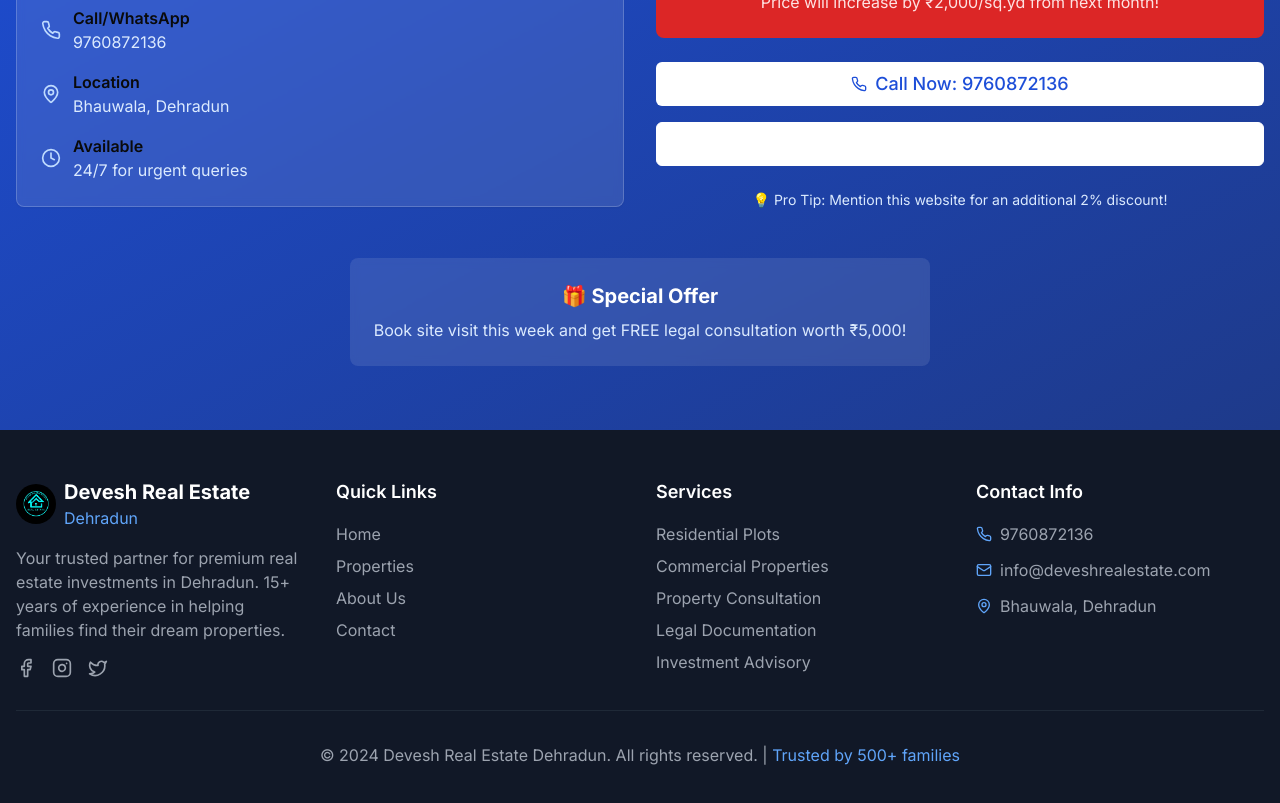
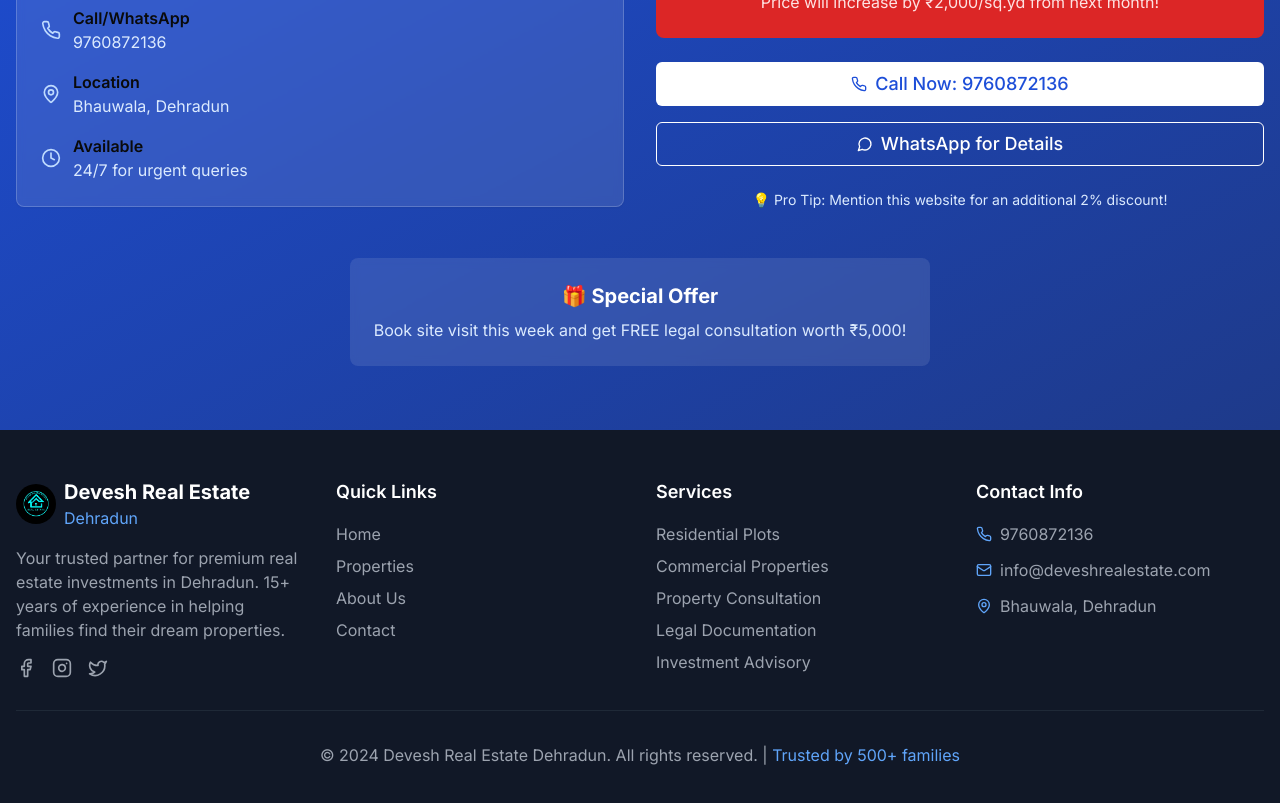
Before and after one commit to H-S-RATHI/devesh-real-estate-dehradun, a Next.js app: page / in a window 1280 px wide. Shown: the part 5980-6783 px from the top of the page. Built offline with nearby package versions, Linux system fonts and the light colour scheme.

Commit message:
feat(contact): add transparent outline button for WhatsApp link
The WhatsApp button now has a transparent outline style for better visual consistency with the design. Also fixed indentation in the component.

```diff
--- a/components/contact-cta.tsx
+++ b/components/contact-cta.tsx
@@ -59,20 +59,20 @@ export function ContactCTA() {
     </a>
   </Button>
 
+  {/* Transparent outline button */}
   <Button
+    asChild
     size="lg"
     variant="outline"
-                className="w-full border-white text-white hover:bg-white hover:text-blue-700 text-lg py-4"
+    className="w-full bg-transparent border-white text-white hover:bg-white hover:text-blue-700 text-lg py-4"
   >
-                <a
-                  href="https://wa.me/919760872136?text=Hi, I'm interested in the Bhauwala plots. Please share more details."
-                  className="flex items-center justify-center space-x-2"
-                >
-                  <MessageCircle className="w-5 h-5" />
-                  <span>WhatsApp for Details</span>
+    <a href="https://wa.me/919760872136?text=Hi, I'm interested in the Bhauwala plots. Please share more details.">
+      <MessageCircle className="w-5 h-5 inline-block align-middle" />
+      <span className="align-middle">WhatsApp for Details</span>
     </a>
   </Button>
 </div>
+
 
             <div className="text-center">
               <p className="text-blue-100 text-sm">💡 Pro Tip: Mention this website for an additional 2% discount!</p>
```
Lines whose indentation alone changed are shown as unchanged.
